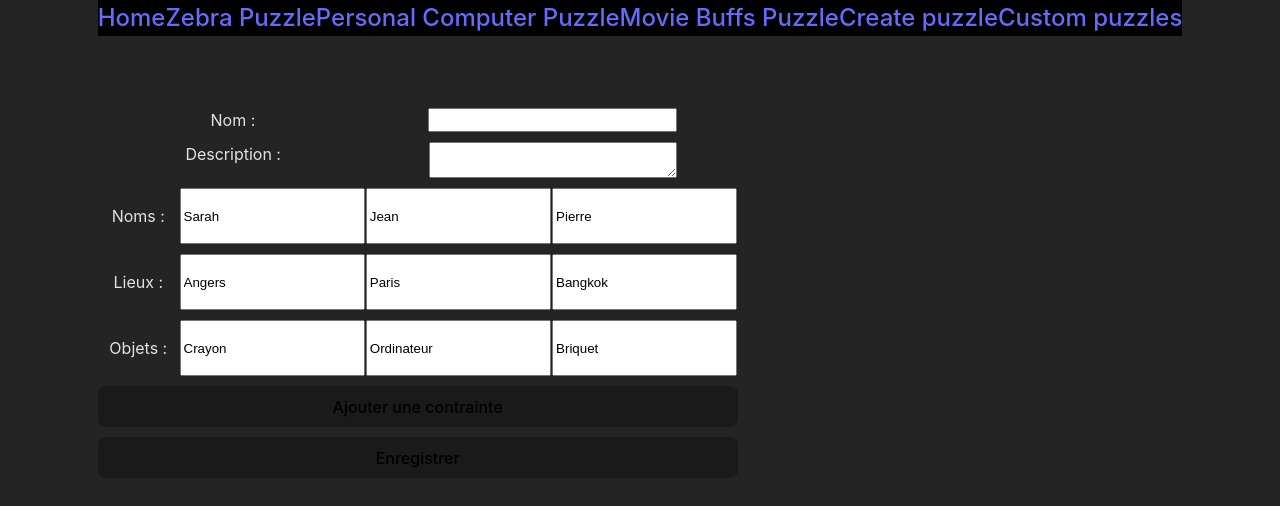
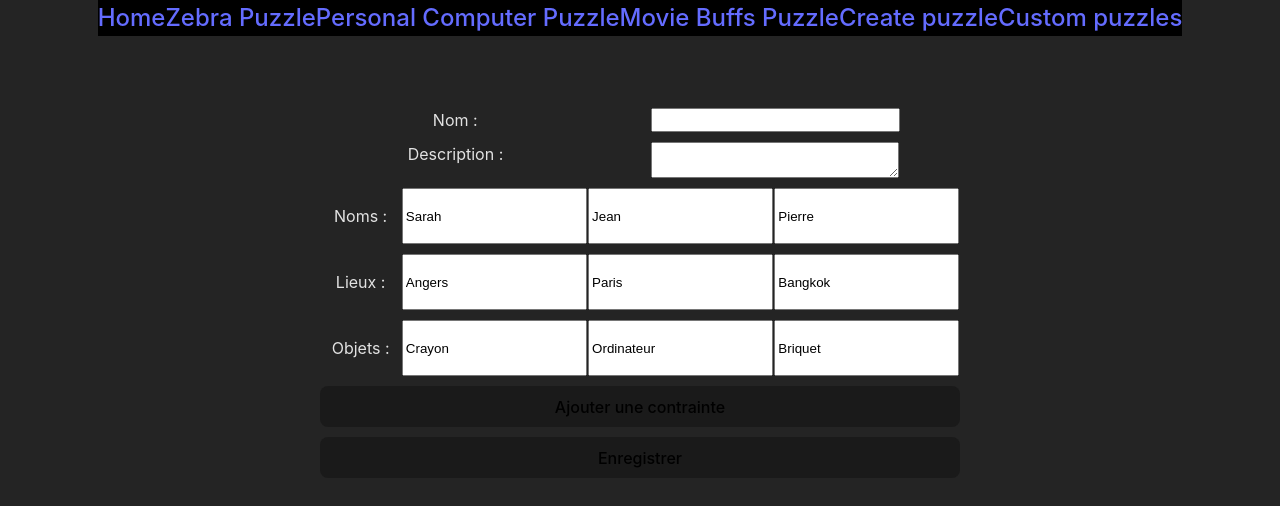
Before and after one commit to suromain/OptimisationProject, a React (Vite) app in the folder reactjs/app/: page /custom/new in a window 1280 px wide. Shown: the top 506 px of the page. Built offline with nearby package versions, Linux system fonts and the light colour scheme.

Commit message:
fix: delete darkmode and center custom problem

```diff
--- a/reactjs/app/src/components/custom/CustomProblem.tsx
+++ b/reactjs/app/src/components/custom/CustomProblem.tsx
@@ -136,6 +136,7 @@ const CustomProblem: FC = () => {
   }, [fetchProblem]);
 
   return (
+    <div style={{ display: "flex", justifyContent: "center" }}>
       <div
         style={{
           display: "flex",
@@ -218,12 +219,15 @@ const CustomProblem: FC = () => {
         ))}
         {editMode && (
           <>
-          <button onClick={handleAddConstraint}>Ajouter une contrainte</button>
+            <button onClick={handleAddConstraint}>
+              Ajouter une contrainte
+            </button>
             <button onClick={handleSubmit}>Enregistrer</button>
           </>
         )}
         {!editMode && <p>{solved ? "resolu" : "non resolu"}</p>}
       </div>
+    </div>
   );
 };
 
--- a/reactjs/app/src/index.css
+++ b/reactjs/app/src/index.css
@@ -52,16 +52,3 @@ button:focus,
 button:focus-visible {
   outline: 4px auto -webkit-focus-ring-color;
 }
-
-@media (prefers-color-scheme: dark) {
-  :root {
-    color: #213547;
-    background-color: #ffffff;
-  }
-  a:hover {
-    color: #747bff;
-  }
-  button {
-    background-color: #f9f9f9;
-  }
-}
```
Lines whose indentation alone changed are shown as unchanged.
